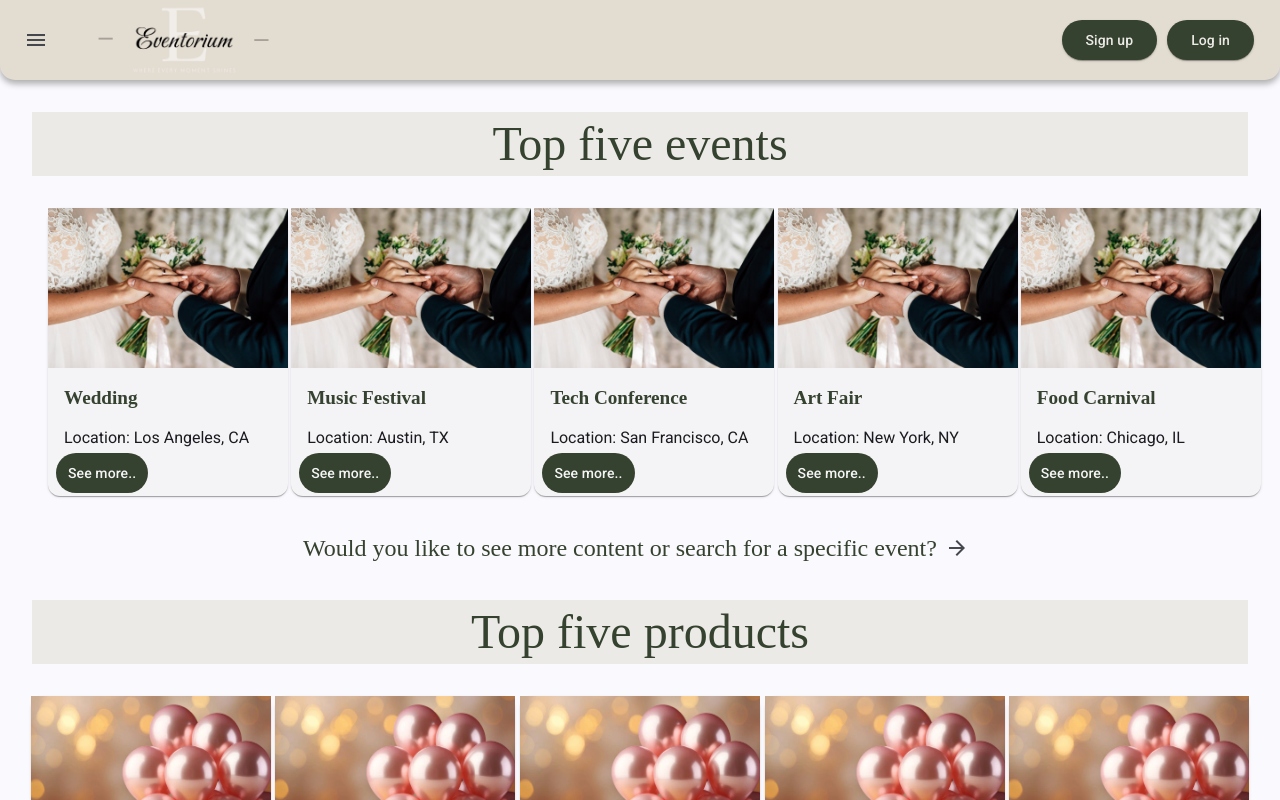
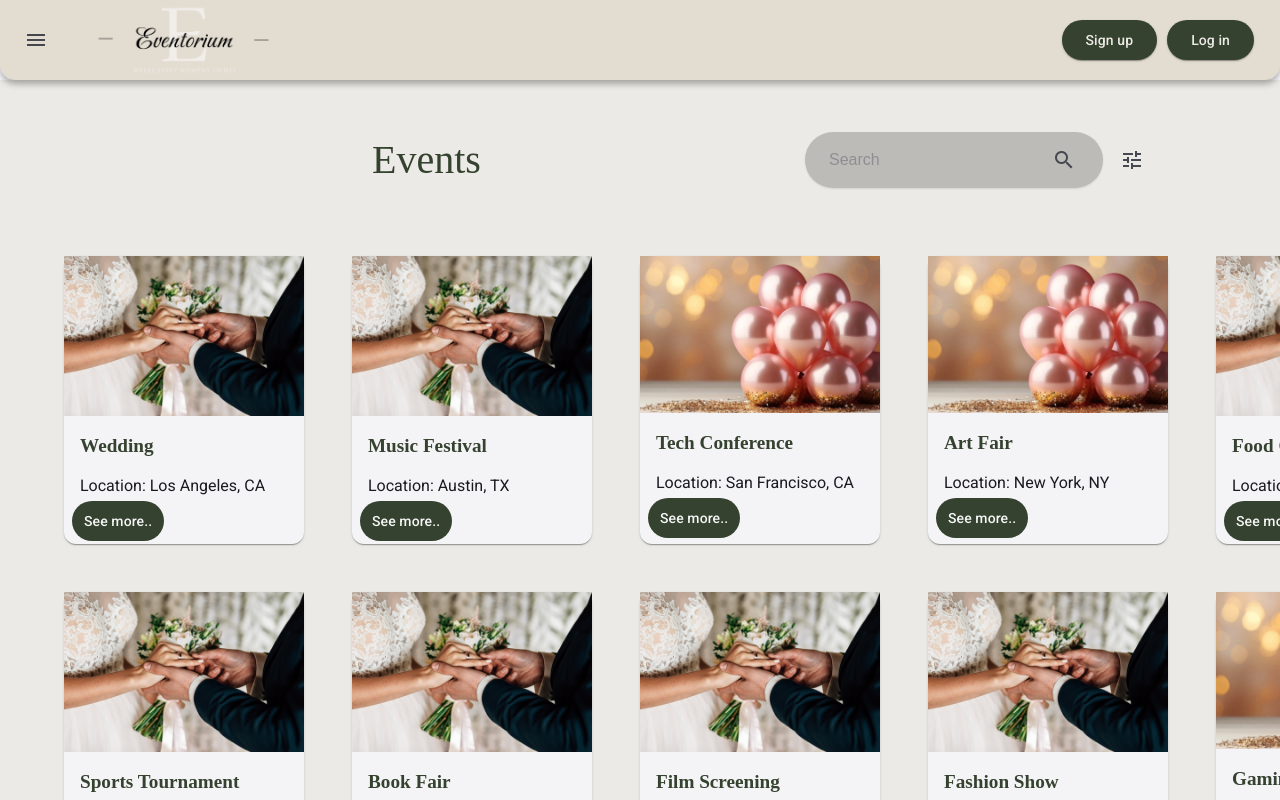
Before and after one commit to natasakasikovic/eventorium-frontend, an Angular app: page /events-overview in a window 1280 px wide. Before the commit this address led to /home. Built offline with nearby package versions, Linux system fonts and the light colour scheme.

Commit message:
feat: implement event overview with search and filter option

```diff
--- a/src/app/app-routing.module.ts
+++ b/src/app/app-routing.module.ts
@@ -2,15 +2,16 @@ import { NgModule } from '@angular/core';
 import { RouterModule, Routes } from '@angular/router';
 import { HomeComponent } from './layout/home/home.component';
 import { LoginComponent } from './auth/login/login.component';
-import {ServiceCardComponent} from './shared/service-card/service-card.component';
 import {ManageableServicesComponent} from './service/manageable-services/manageable-services.component';
 import {ServiceDetailsComponent} from './service/service-details/service-details.component';
 import {EditServiceComponent} from './service/edit-service/edit-service.component';
 import {CreateServiceComponent} from './service/create-service/create-service.component';
+import { EventsOverviewComponent } from './event/events-overview/events-overview.component';
 
 const routes: Routes = [
   { path: 'home', component: HomeComponent },
   { path: 'login', component: LoginComponent },
+  { path: 'events-overview', component: EventsOverviewComponent},
   { path: 'manageable-services', component: ManageableServicesComponent },
   { path: 'service-details/:id', component: ServiceDetailsComponent },
   { path: 'edit-service/:id', component: EditServiceComponent },
--- a/src/app/app.component.css
+++ b/src/app/app.component.css
@@ -17,4 +17,5 @@
     flex: 1;
     overflow-y: auto;
     padding: 16px;
+    background-color: #ECEAE6;
   }
--- a/src/app/event/event.service.ts
+++ b/src/app/event/event.service.ts
@@ -18,22 +18,117 @@ const events: Event[] = [
       id: 3,
       name: "Tech Conference",
       location: "San Francisco, CA",
-      image: "wedding.jpg"
+      image: "balloons.jpg"
   },
   {
       id: 4,
       name: "Art Fair",
       location: "New York, NY",
-      image: "wedding.jpg"
+      image: "balloons.jpg"
   },
   {
       id: 5,
       name: "Food Carnival",
       location: "Chicago, IL",
       image: "wedding.jpg"
-  }
+  },
+  {
+      id: 6,
+      name: "Sports Tournament",
+      location: "Miami, FL",
+      image: "wedding.jpg"
+  },
+  {
+      id: 7,
+      name: "Book Fair",
+      location: "Seattle, WA",
+      image: "wedding.jpg"
+  },
+  {
+      id: 8,
+      name: "Film Screening",
+      location: "Hollywood, CA",
+      image: "wedding.jpg"
+  },
+  {
+      id: 9,
+      name: "Fashion Show",
+      location: "Paris, France",
+      image: "wedding.jpg"
+  },
+  {
+      id: 10,
+      name: "Gaming Expo",
+      location: "Las Vegas, NV",
+      image: "balloons.jpg"
+  },
+  {
+      id: 11,
+      name: "Charity Gala",
+      location: "London, UK",
+      image: "wedding.jpg"
+  },
+  {
+      id: 12,
+      name: "Startup Meetup",
+      location: "Berlin, Germany",
+      image: "balloons.jpg"
+  },
+  {
+      id: 13,
+      name: "Photography Workshop",
+      location: "Toronto, Canada",
+      image: "wedding.jpg"
+  },
+  {
+      id: 14,
+      name: "Yoga Retreat",
+      location: "Bali, Indonesia",
+      image: "balloons.jpg"
+  },
+  {
+      id: 15,
+      name: "Beer Festival",
+      location: "Munich, Germany",
+      image: "wedding.jpg"
+  },
+  {
+    id: 16,
+    name: "Beer Festival",
+    location: "Munich, Germany",
+    image: "wedding.jpg"
+  },
+  {
+    id: 17,
+    name: "Beer Festival",
+    location: "Munich, Germany",
+    image: "wedding.jpg"
+  },
+  {
+    id: 18,
+    name: "Yoga Retreat",
+    location: "Bali, Indonesia",
+    image: "balloons.jpg"
+  },
+  {
+    id: 19,
+    name: "Photography Workshop",
+    location: "Toronto, Canada",
+    image: "wedding.jpg"
+},
+{
+  id: 20,
+  name: "Photography Workshop",
+  location: "Toronto, Canada",
+  image: "wedding.jpg"
+},
+{
+  id: 21,
+  name: "Photography Workshop",
+  location: "Toronto, Canada",
+  image: "wedding.jpg"
+}
 ];
-
 
 @Injectable({
   providedIn: 'root'
@@ -50,7 +145,19 @@ export class EventService {
   }
 
   getTopEvents(): Event[] {
-    return events;
+    return this.events.slice(0, 5);
+  }
+
+  totalCountEvents(): number {
+    return this.events.length;
+  }
+
+  getPage(size: number, index: number): Event[] {
+    return this.events.slice(index * size, index * size + size);
+  }
+
+  searchEvents(keyword: string): Event[] {
+    return this.events.filter(service => service.name.toLowerCase().includes(keyword.toLowerCase()));
   }
 
 }
--- /dev/null
+++ b/src/app/event/events-overview/events-overview.component.css
@@ -0,0 +1,70 @@
+.cards-screen {
+    background-color: #eceae6;
+    min-height: 100%;
+    height: auto;
+    display: flex;
+    flex-direction: column;
+    align-items: center;
+    padding: 16px;
+}
+
+.cards-screen .toolbar .filters {
+    display: flex;
+    align-items: center;
+    margin-right: 5rem;
+}
+
+.cards-screen .toolbar .filters .filter-button {
+    margin-left: 12px;
+    display: flex;
+    justify-content: center;
+    align-items: center;
+    border-radius: 50%;
+    width: 40px;
+    height: 40px;
+    cursor: pointer;
+}
+
+.cards-screen .toolbar {
+    display: flex;
+    align-items: center;
+    justify-content: space-between;
+    padding-top: 3rem;
+    padding-bottom: 3rem;
+    background-color: #eceae6;
+}
+
+.cards-screen .toolbar .space {
+    flex: 1;
+}
+
+.cards-screen .toolbar .title {
+    flex: 1;
+    text-align: center;
+    margin: 0;
+    font-size: 2.5rem;
+    font-family: jeju, serif;
+    color: #35422F;
+}
+
+.cards-screen .event-cards {
+    display: flex;
+    flex-wrap: wrap;
+    gap: 0.5rem;
+    justify-content: flex-start;
+    margin: 16px 0;
+    width: 100%;
+}
+
+.cards-screen .event-cards .cards {
+    display: grid;
+    grid-template-columns: repeat(5, 1fr);
+    grid-auto-rows: 1fr;
+    gap: 1rem;
+    padding: 16px;
+}
+
+mat-paginator {
+    display: flex;
+    justify-content: center;
+}
--- /dev/null
+++ b/src/app/event/events-overview/events-overview.component.html
@@ -0,0 +1,21 @@
+<div class="cards-screen">
+    <mat-toolbar class="toolbar">
+      <h1 class="title">Events</h1>
+      <div class="filters">
+        <app-search-bar (searcher)="onSearch($event)"></app-search-bar>
+        <button mat-icon-button class="filter-button">
+          <mat-icon>tune</mat-icon>
+        </button>
+      </div>
+    </mat-toolbar>
+    <div class="event-cards">
+      <div class="cards">
+        <div *ngFor="let event of events">
+          <app-event-card [event]="event" ></app-event-card>
+        </div>
+      </div>
+      <mat-paginator [pageSizeOptions]="[15]" [length]="getTotalEventCount()" (page)="onPageChanged()"></mat-paginator>
+    </div>
+  </div>
+  <!-- <app-event-filter *ngIf="showFilter"></app-event-filter> -->
+  <!-- TODO: implement event filter pop up -->
--- /dev/null
+++ b/src/app/event/events-overview/events-overview.component.ts
@@ -0,0 +1,50 @@
+import { AfterViewInit, ChangeDetectorRef, Component, OnInit, ViewChild } from '@angular/core';
+import { EventService } from '../event.service';
+import { MatPaginator } from '@angular/material/paginator';
+import { Event } from '../model/event.model';
+
+@Component({
+  selector: 'app-events-overview',
+  templateUrl: './events-overview.component.html',
+  styleUrl: './events-overview.component.css'
+})
+export class EventsOverviewComponent implements OnInit, AfterViewInit {
+
+  showFilter: boolean; // TODO: implement event filter pop up
+  events: Event[];
+
+  @ViewChild(MatPaginator) paginator: MatPaginator;
+
+
+  constructor(
+    private eventService: EventService,
+    private changeDetector: ChangeDetectorRef ) { }
+
+  ngOnInit(): void { }
+
+  closeFilter(): void {
+    this.showFilter = false;
+  }
+
+  openFilter(): void {
+    this.showFilter = true;
+  }
+
+  ngAfterViewInit(): void {
+    setTimeout(() => {
+      this.events = this.eventService.getPage(this.paginator.pageSize, this.paginator.pageIndex); }, 0);
+  }
+
+  getTotalEventCount(): number {
+    return this.eventService.totalCountEvents();
+  }
+
+  onPageChanged(): void {
+    this.events = this.eventService.getPage(this.paginator.pageSize, this.paginator.pageIndex);
+  }
+
+  onSearch(keyword: string): void {
+    this.events = this.eventService.searchEvents(keyword);
+    this.changeDetector.detectChanges();
+  }
+}
--- a/src/app/event/top-five-events/top-five-events.component.html
+++ b/src/app/event/top-five-events/top-five-events.component.html
@@ -9,7 +9,7 @@
     </div>
     <div class="see-more">
       <p>Would you like to see more content or search for a specific event?</p>
-      <button mat-icon-button>
+      <button mat-icon-button (click)="navigateToEventsOverview()">
         <mat-icon>arrow_forward</mat-icon>
       </button>
     </div>
--- a/src/app/event/top-five-events/top-five-events.component.ts
+++ b/src/app/event/top-five-events/top-five-events.component.ts
@@ -1,6 +1,7 @@
 import { Component, OnInit } from '@angular/core';
 import { EventService } from '../event.service';
 import { Event } from '../model/event.model';
+import { Router } from '@angular/router';
 
 @Component({
   selector: 'app-top-five-events',
@@ -11,7 +12,7 @@ export class TopFiveEventsComponent implements OnInit {
 
   events: Event[];
 
-  constructor(private eventService: EventService ) {}
+  constructor(private eventService: EventService, private router: Router) {}
 
   ngOnInit(): void {
     this.loadTopEvents();
@@ -21,4 +22,8 @@ export class TopFiveEventsComponent implements OnInit {
     this.events = this.eventService.getTopEvents();
   }
 
+  navigateToEventsOverview() {
+    this.router.navigate(['/events-overview']);
+  }
+
 }
--- a/src/app/shared/shared.module.ts
+++ b/src/app/shared/shared.module.ts
@@ -17,7 +17,7 @@ import {ReactiveFormsModule} from '@angular/forms';
     ServiceCardComponent,
     SearchBarComponent,
     ServiceFilterComponent
-  ],
+    ],
   imports: [
     CommonModule,
     MaterialModule,
```
Also changed, not shown: src/app/event/event.module.ts (+5 -2 lines), 1 other file (tests, documents, lock files or other folders).
